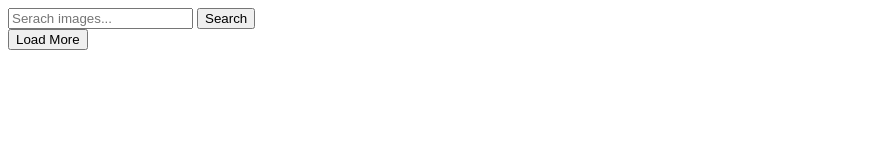
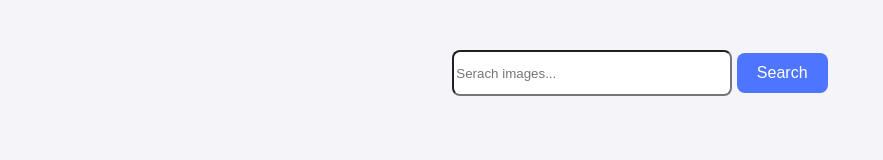
Before and after one commit to GencSerhat/goit-js-hw-12, a plain HTML site: page index.html in a window 1280 px wide. Shown: the whole page, without its empty margins (0-883 px from the left). Drawn offline with Linux system fonts and the light colour scheme; files that its build step writes are made by us from their sources.

Commit message:
Deploying to gh-pages from @ GencSerhat/goit-js-hw-12@e2a546a31fefff07fe9b5a4eecc47326e6a82a01 🚀

```diff
--- a/index.html
+++ b/index.html
@@ -7,10 +7,10 @@
     <link rel="icon" type="image/svg+xml" href="/vite.svg" />
     <meta name="viewport" content="width=device-width, initial-scale=1.0" />
     <title>Vite App</title>
-    <script type="module" crossorigin src="/https://github.com/GencSerhat/goit-js-hw-12/index.js"></script>
-    <link rel="modulepreload" crossorigin href="/https://github.com/GencSerhat/goit-js-hw-12/assets/vendor-DEenWwFD.js">
-    <link rel="stylesheet" crossorigin href="/https://github.com/GencSerhat/goit-js-hw-12/assets/vendor-DumFYO8Z.css">
-    <link rel="stylesheet" crossorigin href="/https://github.com/GencSerhat/goit-js-hw-12/assets/index-B_nPkfam.css">
+    <script type="module" crossorigin src="/goit-js-hw-12/index.js"></script>
+    <link rel="modulepreload" crossorigin href="/goit-js-hw-12/assets/vendor-DEenWwFD.js">
+    <link rel="stylesheet" crossorigin href="/goit-js-hw-12/assets/vendor-DumFYO8Z.css">
+    <link rel="stylesheet" crossorigin href="/goit-js-hw-12/assets/index-B_nPkfam.css">
   </head>
   <body>
 
```
